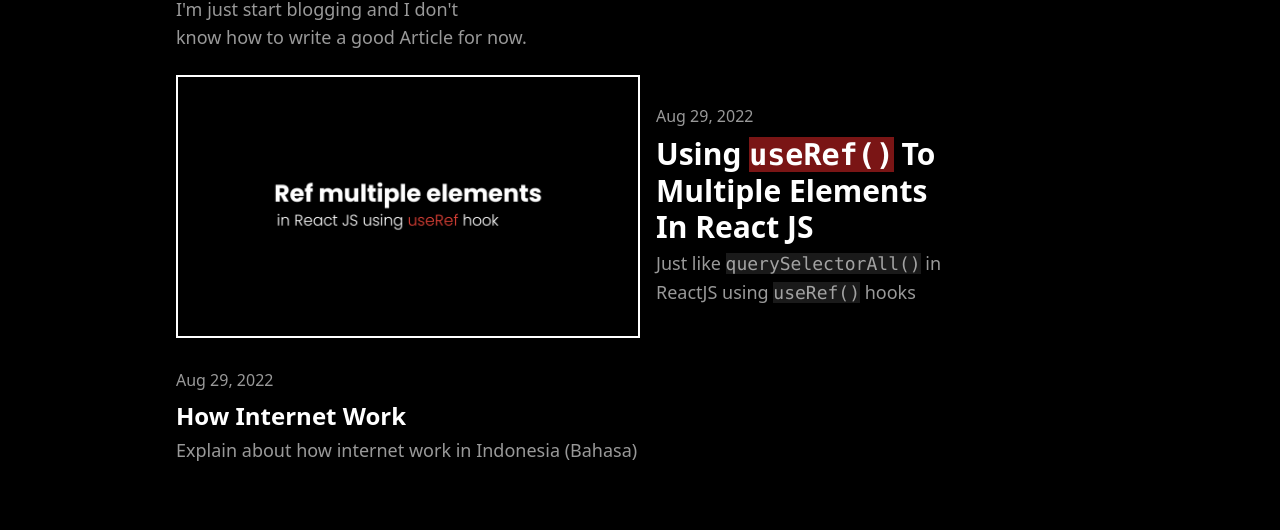
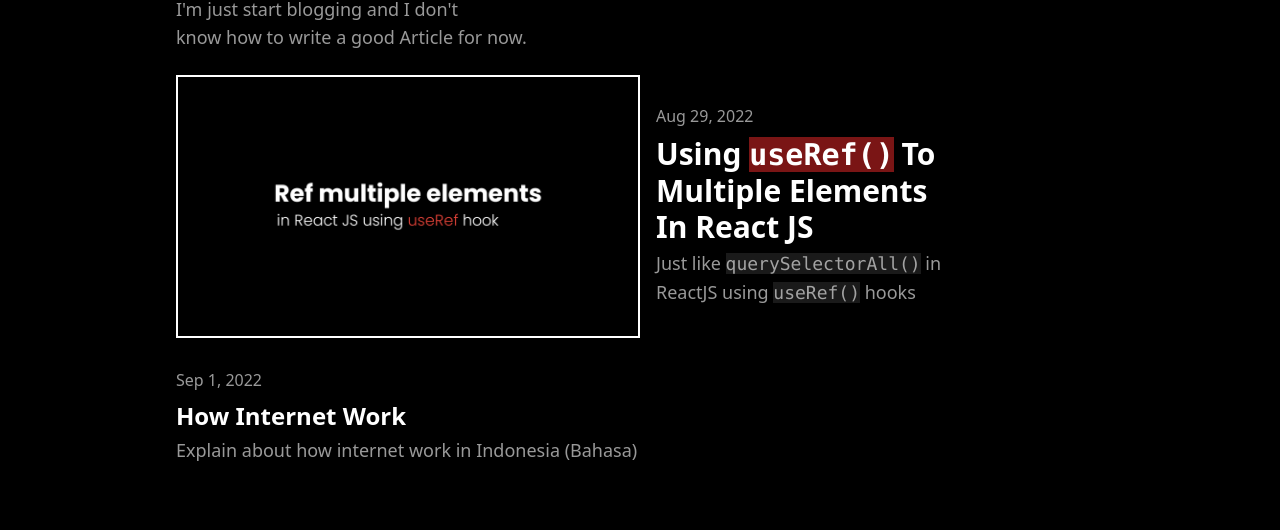
Before and after one commit to AdiCahyaSaputra/personal-website, a Next.js app: page /blog in a window 1280 px wide. Shown: the part 126-656 px from the top of the page. Built offline with nearby package versions, Linux system fonts and the light colour scheme.

Commit message:
refactor: blog data

```diff
--- a/asset/data/blog.json
+++ b/asset/data/blog.json
@@ -0,0 +1,7 @@
+[
+  {
+    "date": "Sep 1, 2022",
+    "title": "How Internet Work",
+    "desc": "Explain about how internet work in Indonesia (Bahasa)"
+  }
+]
--- /dev/null
+++ b/lib/interface/IBlog.ts
@@ -0,0 +1,5 @@
+export default interface IBlog {
+  date: string,
+  title: string,
+  desc: string
+}
--- a/pages/blog/index.tsx
+++ b/pages/blog/index.tsx
@@ -1,5 +1,5 @@
 // Lib
-import { NextPage } from "next"
+import { GetStaticProps, NextPage } from "next"
 import FeaturedBlog from "../../public/img/featured-blog.jpg"
 import { useRouter } from "next/router"
 
@@ -9,7 +9,24 @@ import Head from "next/head"
 import Container, { container } from "components/reusable/global/Container"
 import Image from "next/image"
 
-const Blog: NextPage = () => {
+// Interface
+import IBlog from "lib/interface/IBlog"
+
+export const getStaticProps: GetStaticProps = async () => {
+  const data: IBlog[] = require('asset/data/blog.json')
+
+  return {
+    props: {
+      data
+    }
+  }
+}
+
+type Props = {
+  data: IBlog[]
+}
+
+const Blog: NextPage<Props> = ({ data }) => {
   const router = useRouter()
 
   return (
@@ -56,21 +73,23 @@ const Blog: NextPage = () => {
 
               </figure>
 
-              <div className="col-span-12 py-4">
+              {data.map((blog, index) => (
+                <div key={index} className="col-span-12 py-4">
                   <article>
 
                     <div>
-                    <p className="font-medium text-white/60">Aug 29, 2022</p>
+                      <p className="font-medium text-white/60">{blog.date}</p>
                       <a href="https://adics.hashnode.dev/apa-itu-internet" className="select-none cursor-pointer hover:underline inline-block text-2xl font-bold mt-2">
-                      How Internet Work
+                        {blog.title}
                       </a>
                       <p className="text-lg mt-1 text-white/60">
-                      Explain about how internet work in Indonesia (Bahasa)
+                        {blog.desc}
                       </p>
                     </div>
 
                   </article>
                 </div>
+              ))}
 
             </div>
 
--- a/pages/projects/index.tsx
+++ b/pages/projects/index.tsx
@@ -12,7 +12,7 @@ import IProjectArticle from "lib/interface/IProjectArticle"
 
 export const getStaticProps: GetStaticProps = async () => {
   const data: IProjectArticle[] = require('asset/data/projects.json')
-  const years: number[] = Array.from(new Set(data.map(article => article.year)))
+  const years: number[] = Array.from(new Set(data.map(article => article.year))).sort().reverse()
 
   return {
     props: {
```
Lines whose indentation alone changed are shown as unchanged.
